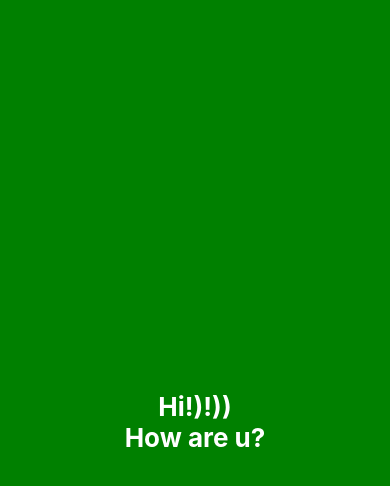
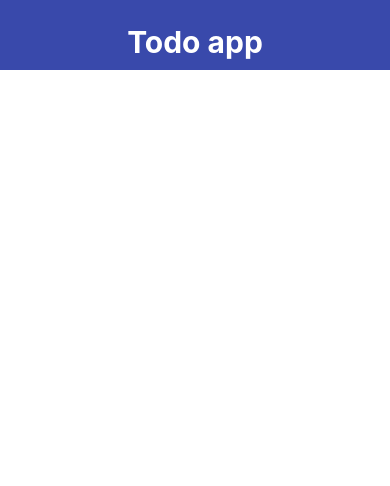
Before and after one commit to BogdanKolesov/first-react-native-project, a React Native app: screen / in a window 390 px wide. Shown: the top 486 px of the page. Built offline with nearby package versions, Linux system fonts and the light colour scheme.

Commit message:
add: Navbar

```diff
--- a/App.js
+++ b/App.js
@@ -1,13 +1,12 @@
 import { StatusBar } from 'expo-status-bar';
 import React from 'react';
 import { StyleSheet, Text, View } from 'react-native';
+import Navbar from './src/components/Navbar';
 
 export default function App() {
   return (
     <View style={styles.container}>
-      <Text style={styles.text}>Hi!)!))</Text>
-      <Text style={styles.text}>How are u?</Text>
-      <StatusBar style="auto" />
+      <Navbar title="Todo app" />
     </View>
   );
 }
@@ -16,14 +15,6 @@
 
 const styles = StyleSheet.create({
   container: {
-    flex: 1, //Вся доступная высота экрана
-    backgroundColor: 'green',
-    alignItems: 'center',
-    justifyContent: 'center',
-  },
-  text: {
-    color: '#fff',
-    fontWeight: 'bold',
-    fontSize: 26
+
   }
 });
--- /dev/null
+++ b/src/components/Navbar/Navbar.js
@@ -0,0 +1,28 @@
+import React from 'react'
+import { View, Text, StyleSheet } from 'react-native'
+
+
+const styles = StyleSheet.create({
+    navbar: {
+        height: 70,
+        alignItems: 'center',
+        justifyContent: 'flex-end',
+        backgroundColor: '#3949ab',
+        paddingBottom: 10
+    },
+    text: {
+        color: '#fff',
+        fontSize: 30,
+        fontWeight: 'bold'
+    }
+})
+
+const Navbar = ({ title }) => {
+    return (
+        <View style={styles.navbar}>
+            <Text style={styles.text} >{title}</Text>
+        </View>
+    )
+}
+
+export default Navbar
--- /dev/null
+++ b/src/components/Navbar/index.js
@@ -0,0 +1,2 @@
+import Navbar from './Navbar';
+export default Navbar;
```
